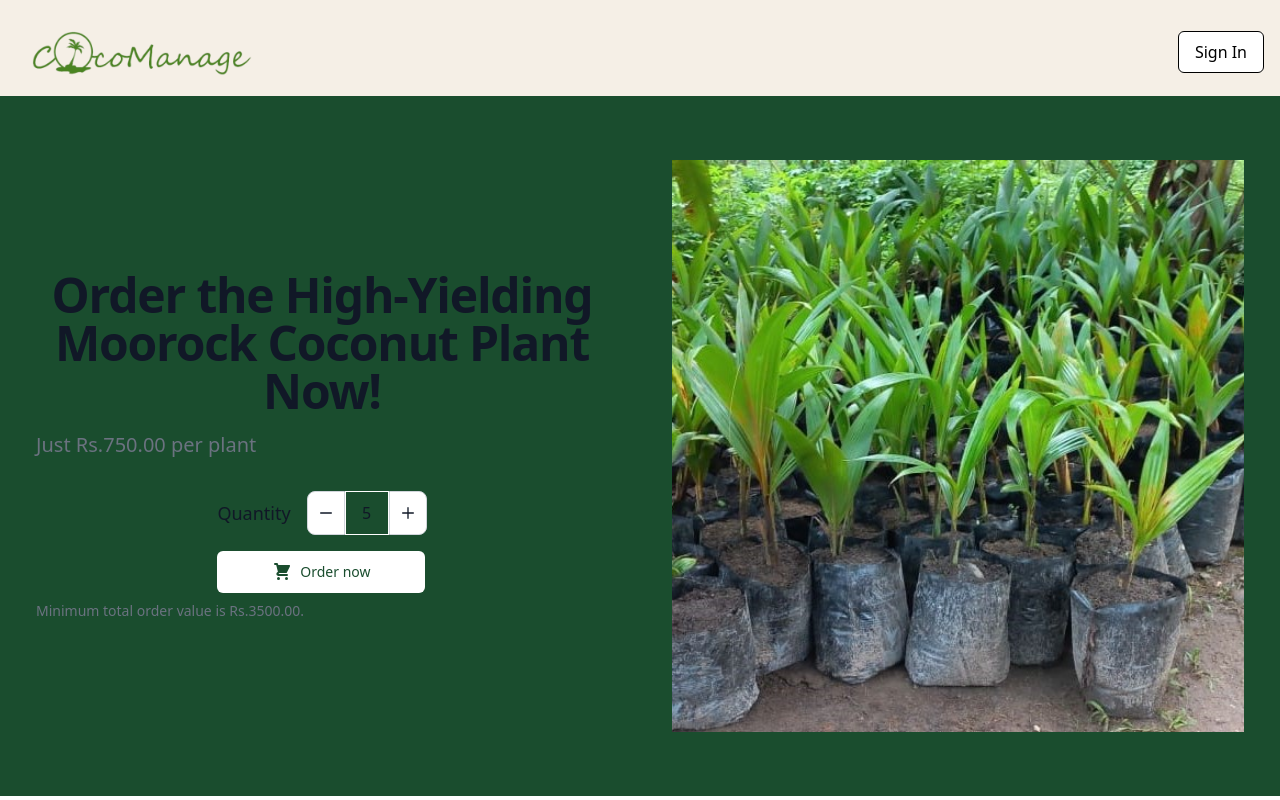
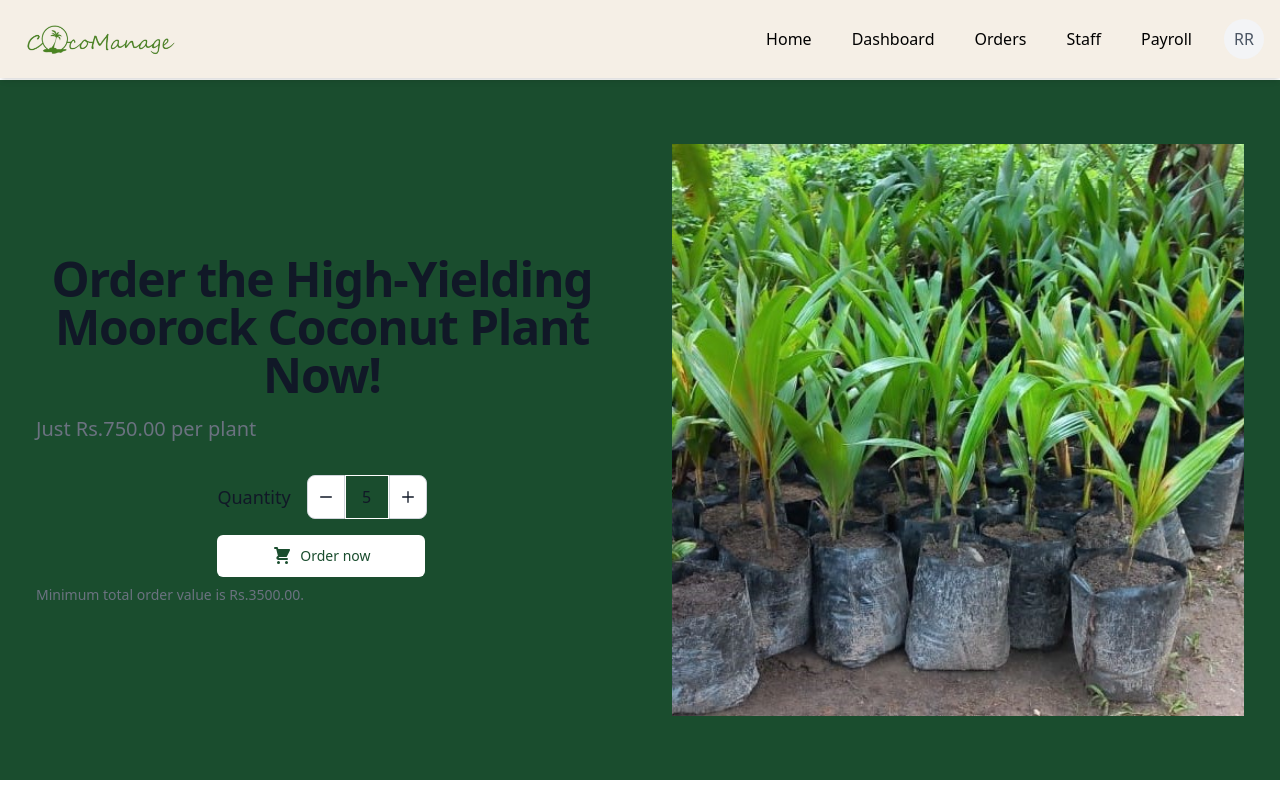
Before and after one commit to SA-Tester/CocoManage, a React (Vite) app in the folder frontend/: page /order in a window 1280 px wide. Built offline with nearby package versions, Linux system fonts and the light colour scheme.

Commit message:
Adding two Navbars to render differently in Attendance and other pages
No navbars will be available for signin/ signup pages. The layout was changed accordingly

```diff
--- a/frontend/src/App.jsx
+++ b/frontend/src/App.jsx
@@ -19,6 +19,7 @@ const App = () => {
 					<Route index element={<Attendance />} />
 					<Route path="signin" element={<SignIn />} />
 					<Route path="signup" element={<SignUp />} />
+					{/* <Route index element={<AdminDashboard />} /> */}
 					<Route path="admin_dashboard" element={<AdminDashboard />} />
 					<Route path="order" element={<Order />} />
 				</Routes>
--- /dev/null
+++ b/frontend/src/components/navbar/Navbar1.jsx
@@ -0,0 +1,122 @@
+import React, { useState } from "react";
+import logo from "../../assets/logo.png";
+import { Avatar } from "flowbite-react";
+
+const Navbar1 = () => {
+	const [isOpen, setIsOpen] = useState(false);
+
+	return (
+		<nav className="bg-badge text-black fixed w-full top-0 left-0 shadow-md z-10">
+			<div className="container mx-auto px-4 py-3 flex justify-between items-center">
+				<div className="text-lg font-bold">
+					<img src={logo} alt="Logo" className="w-24 md:w-32 lg:w-40" />
+				</div>
+
+				<div className="hidden md:flex space-x-6">
+					<a
+						href="/home"
+						className="hover:bg-grey hover:text-white rounded-lg p-2 transition duration-300 ease-in-out"
+					>
+						Home
+					</a>
+					<a
+						href="/admin_dashboard"
+						className="hover:bg-grey hover:text-white rounded-lg p-2 transition duration-300 ease-in-out"
+					>
+						Dashboard
+					</a>
+					<a
+						href="/order"
+						className="hover:bg-grey hover:text-white rounded-lg p-2 transition duration-300 ease-in-out"
+					>
+						Orders
+					</a>
+					<a
+						href="/staff"
+						className="hover:bg-grey hover:text-white rounded-lg p-2 transition duration-300 ease-in-out"
+					>
+						Staff
+					</a>
+					<a
+						href="/payroll"
+						className="hover:bg-grey hover:text-white rounded-lg p-2 transition duration-300 ease-in-out"
+					>
+						Payroll
+					</a>
+					<div className="flex items-center space-x-2">
+						<a href="/signin">
+							<Avatar
+								placeholderInitials="RR"
+								rounded
+								className="hover:shadow-lg shadow-gray-500 transition duration-300 ease-in-out"
+							/>
+						</a>
+					</div>
+				</div>
+				<div className="md:hidden">
+					<button
+						className="text-black focus:outline-none"
+						onClick={() => setIsOpen(!isOpen)}
+					>
+						<svg
+							className="w-6 h-6"
+							fill="none"
+							stroke="currentColor"
+							viewBox="0 0 24 24"
+							xmlns="http://www.w3.org/2000/svg"
+						>
+							<path
+								strokeLinecap="round"
+								strokeLinejoin="round"
+								strokeWidth="2"
+								d="M4 6h16M4 12h16m-7 6h7"
+							></path>
+						</svg>
+					</button>
+				</div>
+			</div>
+			{isOpen && (
+				<div className="md:hidden bg-badge py-2">
+					<a
+						href="/home"
+						className="block py-2 px-4 text-black rounded-lg hover:bg-grey transition duration-300 ease-in-out"
+					>
+						Home
+					</a>
+					<a
+						href="/admin_dashboard"
+						className="block py-2 px-4 text-black rounded-lg hover:bg-grey transition duration-300 ease-in-out"
+					>
+						Dashboard
+					</a>
+					<a
+						href="/order"
+						className="block py-2 px-4 text-black rounded-lg hover:bg-grey transition duration-300 ease-in-out"
+					>
+						Orders
+					</a>
+					<a
+						href="/staff"
+						className="block py-2 px-4 text-black rounded-lg hover:bg-grey transition duration-300 ease-in-out"
+					>
+						Staff
+					</a>
+					<a
+						href="/payroll"
+						className="block py-2 px-4 text-black rounded-lg hover:bg-grey transition duration-300 ease-in-out"
+					>
+						Payroll
+					</a>
+					<a
+						href="/signin"
+						className="block py-2 px-4 text-black rounded-lg hover:bg-grey transition duration-300 ease-in-out"
+					>
+						Sign In
+					</a>
+				</div>
+			)}
+		</nav>
+	);
+};
+
+export default Navbar1;
--- a/frontend/src/components/navbar/Navbar2.jsx
+++ b/frontend/src/components/navbar/Navbar2.jsx
@@ -5,16 +5,16 @@ const Navbar2 = () => {
 	const [isOpen, setIsOpen] = useState(false);
 
 	return (
-    <nav className="bg-badge text-black fixed w-full top-0 left-0">
+		<nav className="bg-badge text-black fixed w-full top-0 left-0 shadow-md z-10">
 			<div className="container mx-auto px-4 py-3 flex justify-between items-center">
 				<div className="text-lg font-bold">
-          <img src={logo} alt="Logo" className="w-2/4 md:w-1/3 lg:w-2/5" />
+					<img src={logo} alt="Logo" className="w-24 md:w-32 lg:w-40" />
 				</div>
 
 				<div className="hidden md:flex space-x-4">
 					<a
 						href="/signin"
-            className="bg-white py-2 px-4 rounded-md border border-black hover:bg-light-grey"
+						className="bg-white py-2 px-4 rounded-md border border-black hover:bg-gray-300 transition duration-300 ease-in-out"
 					>
 						Sign In
 					</a>
@@ -42,10 +42,10 @@ const Navbar2 = () => {
 				</div>
 			</div>
 			{isOpen && (
-        <div className="md:hidden bg-badge">
+				<div className="md:hidden bg-badge py-2">
 					<a
 						href="/signin"
-            className="block bg-white py-2 px-4 rounded-md border border-black hover:bg-light-grey"
+						className="block bg-white py-2 px-4 rounded-md border border-black hover:bg-gray-300 transition duration-300 ease-in-out"
 					>
 						Sign In
 					</a>
--- a/frontend/src/pages/Layout.jsx
+++ b/frontend/src/pages/Layout.jsx
@@ -1,13 +1,21 @@
 import React from "react";
+import { useLocation } from "react-router-dom";
+import Navbar1 from "../components/navbar/Navbar1";
 import Navbar2 from "../components/navbar/Navbar2";
 
 const Layout = ({ children }) => {
-  return (
-    <div>
-      <Navbar2 />
-      <div className="pt-16">{children}</div>
-    </div>
-  );
+	const location = useLocation();
+	const isSignInOrSignUp =
+		location.pathname === "/signin" || location.pathname === "/signup";
+
+	return (
+		<div>
+			{!isSignInOrSignUp && (
+				<>{location.pathname === "/" ? <Navbar2 /> : <Navbar1 />}</>
+			)}
+			<div className={isSignInOrSignUp ? "" : "pt-12"}>{children}</div>
+		</div>
+	);
 };
 
 export default Layout;
```
Lines whose indentation alone changed are shown as unchanged.
